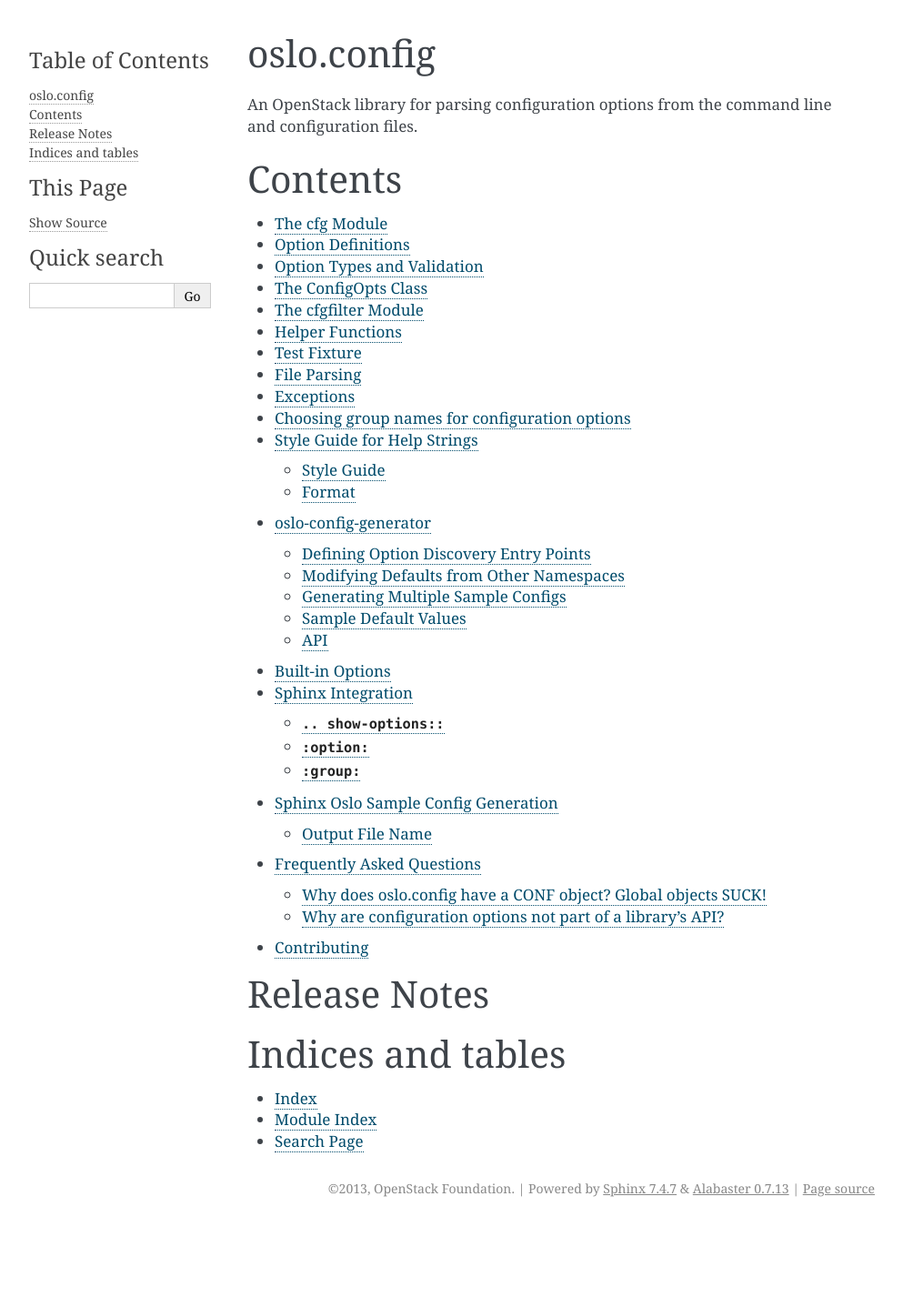
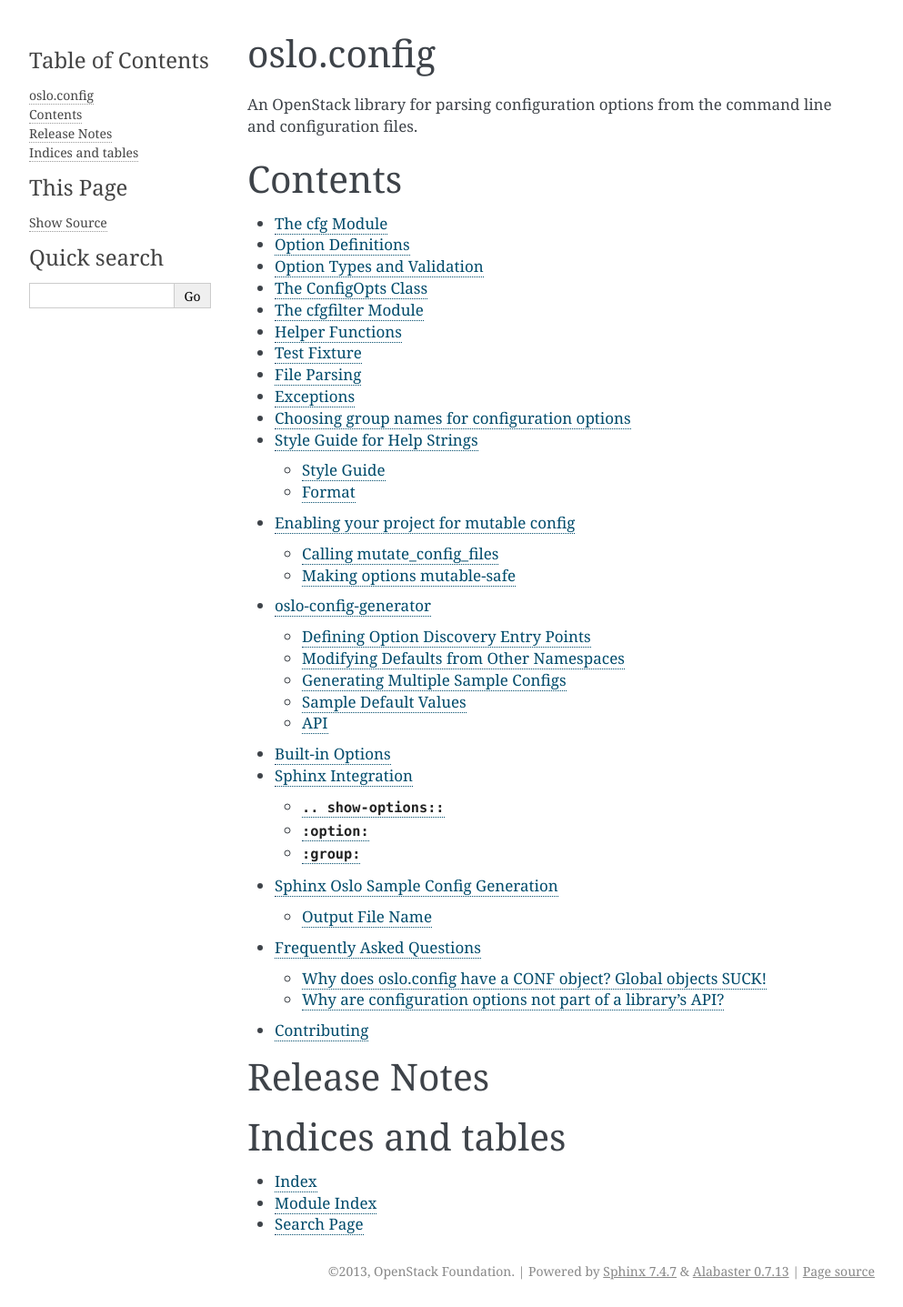
Before and after one commit to openstack/oslo.config, a Sphinx documentation site: the page built from doc/source/index.rst, in a window 1280 px wide. Shown: the whole page at 91% size, without its empty margins (148-1141 px from the left). Built offline with Sphinx 7.4.7, drawn with Linux system fonts in a browser that asks for light colours; before the commit the page ends 1346 px from its top, so only the background shows below that; some of the changed lines change nothing that is shown.

Commit message:
Enabling your project for mutable-config
Change-Id: I1c71a2d571bba619434360a4319c7305c5880642

```diff
--- a/doc/source/index.rst
+++ b/doc/source/index.rst
@@ -21,6 +21,7 @@
    exceptions
    namespaces
    styleguide
+   mutable
    generator
    builtins
    sphinxext
--- /dev/null
+++ b/doc/source/mutable.rst
@@ -0,0 +1,121 @@
+Enabling your project for mutable config
+========================================
+
+As of OpenStack Newton, config options can be marked as 'mutable'. This means
+they can be reloaded (usually via SIGHUP) at runtime, without a service
+restart. However, each project has to be enabled before this will work and some
+care needs to be taken over how each option is used before it can safely be
+marked mutable.
+
+.. contents:: Table of Contents
+   :local:
+
+
+Calling mutate_config_files
+---------------------------
+
+Config mutation is triggered by ``ConfigOpts#mutate_config_files`` being
+called. Services launched with oslo.service get a signal handler on SIGHUP but
+by default that calls the older ``ConfigOpts#reload_config_files`` method. To
+get the new behaviour, we have to pass ``restart_method='mutate'``. For
+example::
+
+    service.ProcessLauncher(CONF, restart_method='mutate')
+
+An example patch is here: https://review.openstack.org/#/c/280851
+
+Some projects may call ``reload_config_files`` directly, in this case just
+change that call to ``mutate_config_files``. If there is no signal handler or
+you want to trigger reload by a different method, maybe via a web UI or
+watching a file, just ensure your trigger calls ``mutate_config_files``.
+
+
+
+Making options mutable-safe
+---------------------------
+
+When options are mutated, they change in the ConfigOpts object but this will
+not necessarily affect your service immediately. There are three main cases to
+deal with:
+
+* The option is checked every time
+* The option is cached on the stack
+* The option affects state
+
+
+The option is checked every time
+^^^^^^^^^^^^^^^^^^^^^^^^^^^^^^^^
+
+This pattern is already safe. Example code::
+
+    while True:
+        progress_timeout = CONF.libvirt.live_migration_progress_timeout
+        completion_timeout = int(
+            CONF.libvirt.live_migration_completion_timeout * data_gb)
+        if libvirt_migrate.should_abort(instance, now, progress_time,
+                                        progress_timeout, completion_timeout):
+            guest.abort_job()
+
+
+The option is cached on the stack
+^^^^^^^^^^^^^^^^^^^^^^^^^^^^^^^^^
+
+Just putting the option value in a local variable is enough to cache it. This
+is tempting to do with loops. Example code::
+
+    progress_timeout = CONF.libvirt.live_migration_progress_timeout
+    completion_timeout = int(
+        CONF.libvirt.live_migration_completion_timeout * data_gb)
+    while True:
+        if libvirt_migrate.should_abort(instance, now, progress_time,
+                                        progress_timeout, completion_timeout):
+            guest.abort_job()
+
+The goal is to check the option exactly once every time it could have an
+effect. Usually this is as simple as checking it every time, for example by
+moving the locals into the loop. Example patch:
+https://review.openstack.org/#/c/319203
+
+Sometimes multiple computations have to be performed using the option values
+and it's important that the result is consistent. In this case, it's necessary
+to cache the option values in locals. Example patch:
+https://review.openstack.org/#/c/319254
+
+
+The option affects state
+^^^^^^^^^^^^^^^^^^^^^^^^
+
+An option value can also be cached, after a fashion, by state - either system
+or external. For example, the 'debug' option of oslo.log is used to set the
+default log level on startup. The option is not normally checked again, so if
+it is mutated, the system state will not reflect the new value of the option.
+In this case we have to use a *mutate hook*::
+
+    def _mutate_hook(conf, fresh):
+        if (None, 'debug') in fresh:
+            if conf.debug:
+                log_root.setLevel(logging.DEBUG)
+
+    def register_options(conf):
+        ... snip ...
+        conf.register_mutate_hook(_mutate_hook)
+
+Mutate hook functions will be passed two positional parameters, 'conf' and
+'fresh'. 'conf' is a reference to the updated ConfigOpts object. 'fresh' looks
+like::
+
+    { (group, option_name): (old_value, new_value), ... }
+
+for example::
+
+    { (None, 'debug'): (False, True),
+      ('libvirt', 'live_migration_progress_timeout'): (50, 75) }
+
+Hooks may be called in any order.
+
+Each project should register one hook, which does whatever is necessary to
+apply all the new option values. This hook function could grow very large. For
+good style, modularise the hook using secondary functions rather than accreting
+a monolith or registering multiple hooks.
+
+Example patch: https://review.openstack.org/#/c/254821/
```
